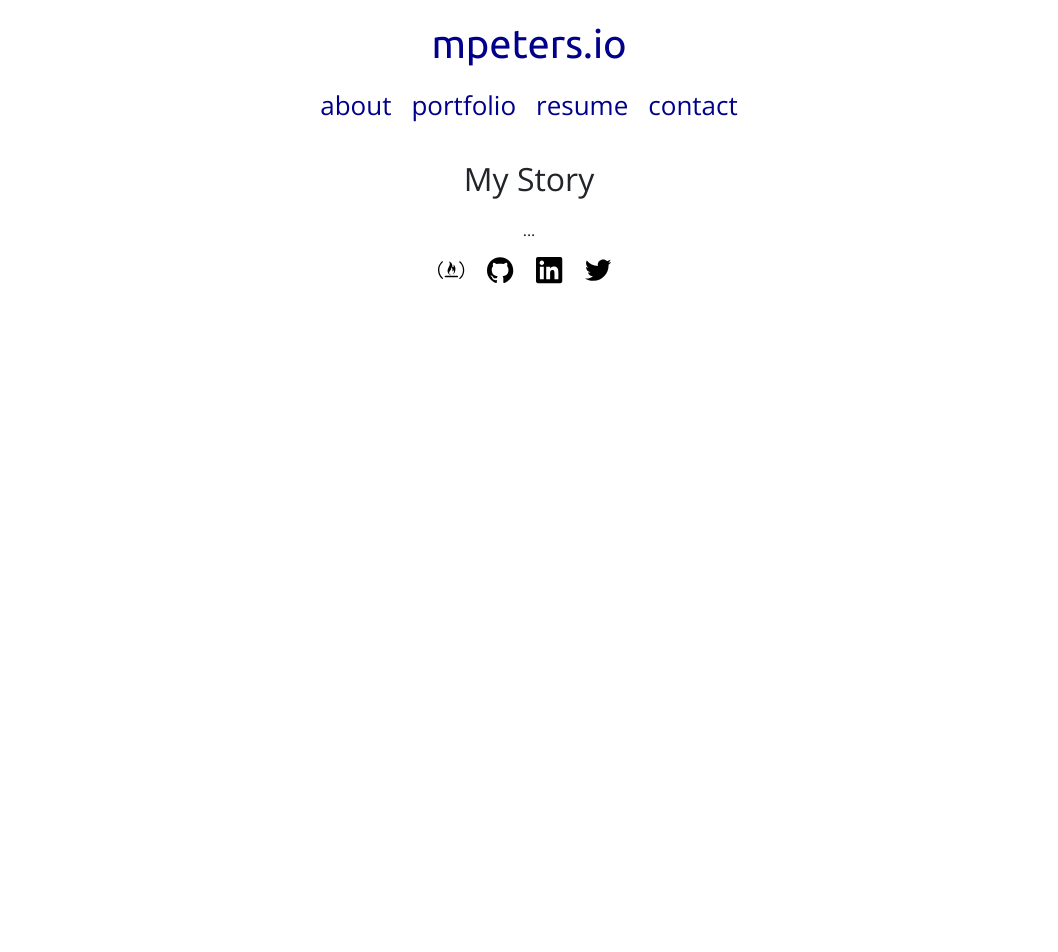
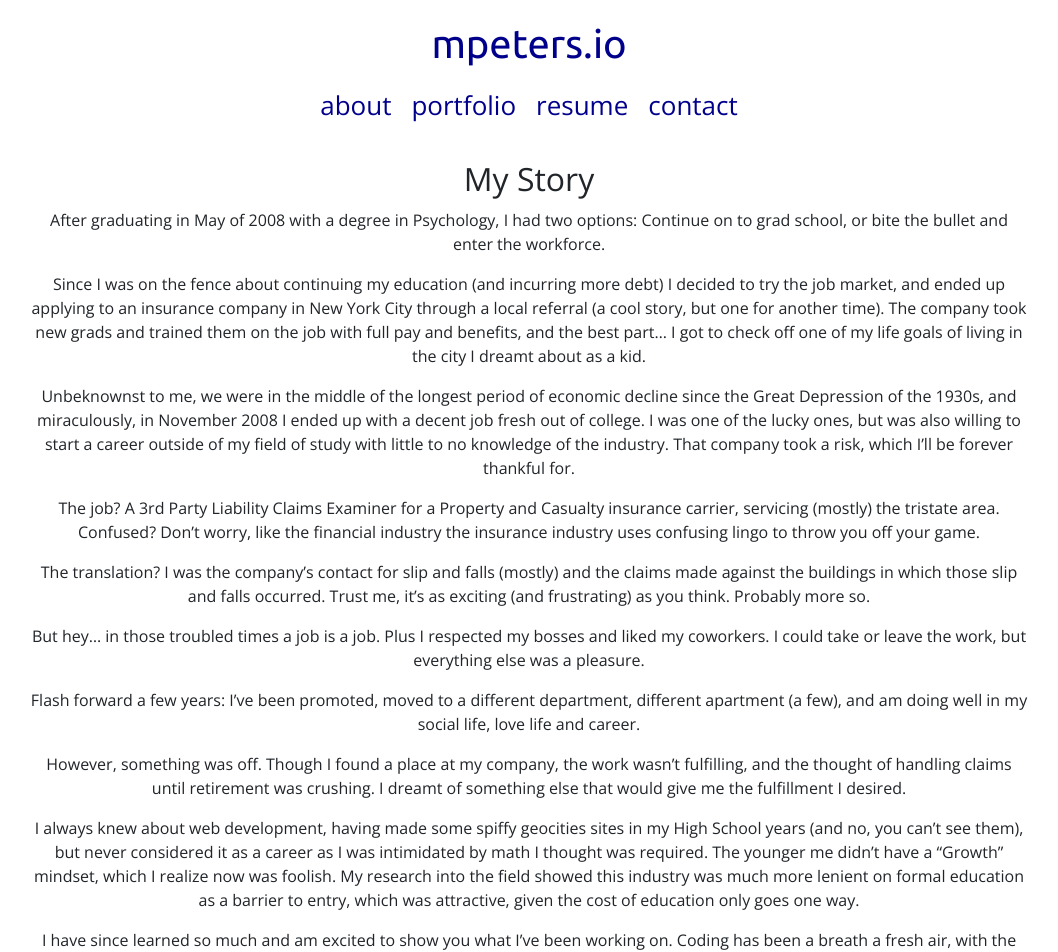
Before and after one commit to mgpeters/mpeters.io, a React (Create React App) app in the folder mpeters-io/: page /about in a window 1280 px wide. Shown: the top 952 px of the page, without its empty margins (111-1169 px from the left). Before the commit the page ends 800 px from the top, so only its background shows below. Built offline with nearby package versions, Linux system fonts and the light colour scheme.

Commit message:
added my draft for My Story

```diff
--- a/mpeters-io/src/components/about/About.js
+++ b/mpeters-io/src/components/about/About.js
@@ -5,7 +5,17 @@ class About extends Component {
     return (
       <section className="about">
         <h2 className="section-header">My Story</h2>
-      </section>
+        <p>After graduating in May of 2008 with a degree in Psychology, I had two options: Continue on to grad school, or bite the bullet and enter the workforce.</p>
+        <p>Since I was on the fence about continuing my education (and incurring more debt) I decided to try the job market, and ended up applying to an insurance company in New York City through a local referral (a cool story, but one for another time). The company took new grads and trained them on the job with full pay and benefits, and the best part… I got to check off one of my life goals of living in the city I dreamt about as a kid.</p>
+        <p>Unbeknownst to me, we were in the middle of the longest period of economic decline since the Great Depression of the 1930s, and miraculously, in November 2008 I ended up with a decent job fresh out of college. I was one of the lucky ones, but was also willing to start a career outside of my field of study with little to no knowledge of the industry. That company took a risk, which I’ll be forever thankful for.</p>
+        <p>The job? A 3rd Party Liability Claims Examiner for a Property and Casualty insurance carrier, servicing (mostly) the tristate area. Confused? Don’t worry, like the financial industry the insurance industry uses confusing lingo to throw you off your game.</p>
+        <p>The translation? I was the company’s contact for slip and falls (mostly) and the claims made against the buildings in which those slip and falls occurred. Trust me, it’s as exciting (and frustrating) as you think. Probably more so.</p>
+        <p>But hey… in those troubled times a job is a job. Plus I respected my bosses and liked my coworkers. I could take or leave the work, but everything else was a pleasure.</p>
+        <p>Flash forward a few years: I’ve been promoted, moved to a different department, different apartment (a few), and am doing well in my social life, love life and career.</p>
+        <p>However, something was off. Though I found a place at my company, the work wasn’t fulfilling, and the thought of handling claims until retirement was crushing. I dreamt of something else that would give me the fulfillment I desired.</p>
+        <p>I always knew about web development, having made some spiffy geocities sites in my High School years (and no, you can’t see them), but never considered it as a career as I was intimidated by math I thought was required. The younger me didn’t have a “Growth” mindset, which I realize now was foolish. My research into the field showed this industry was much more lenient on formal education as a barrier to entry, which was attractive, given the cost of education only goes one way.</p>
+        <p>I have since learned so much and am excited to show you what I’ve been working on. Coding has been a breath a fresh air, with the possibilities (and things to learn) seemingly endless. Please check out my resume for a more formal look at my education, past experience, and projects.</p>
+    </section>
     );
   }
 }
```
